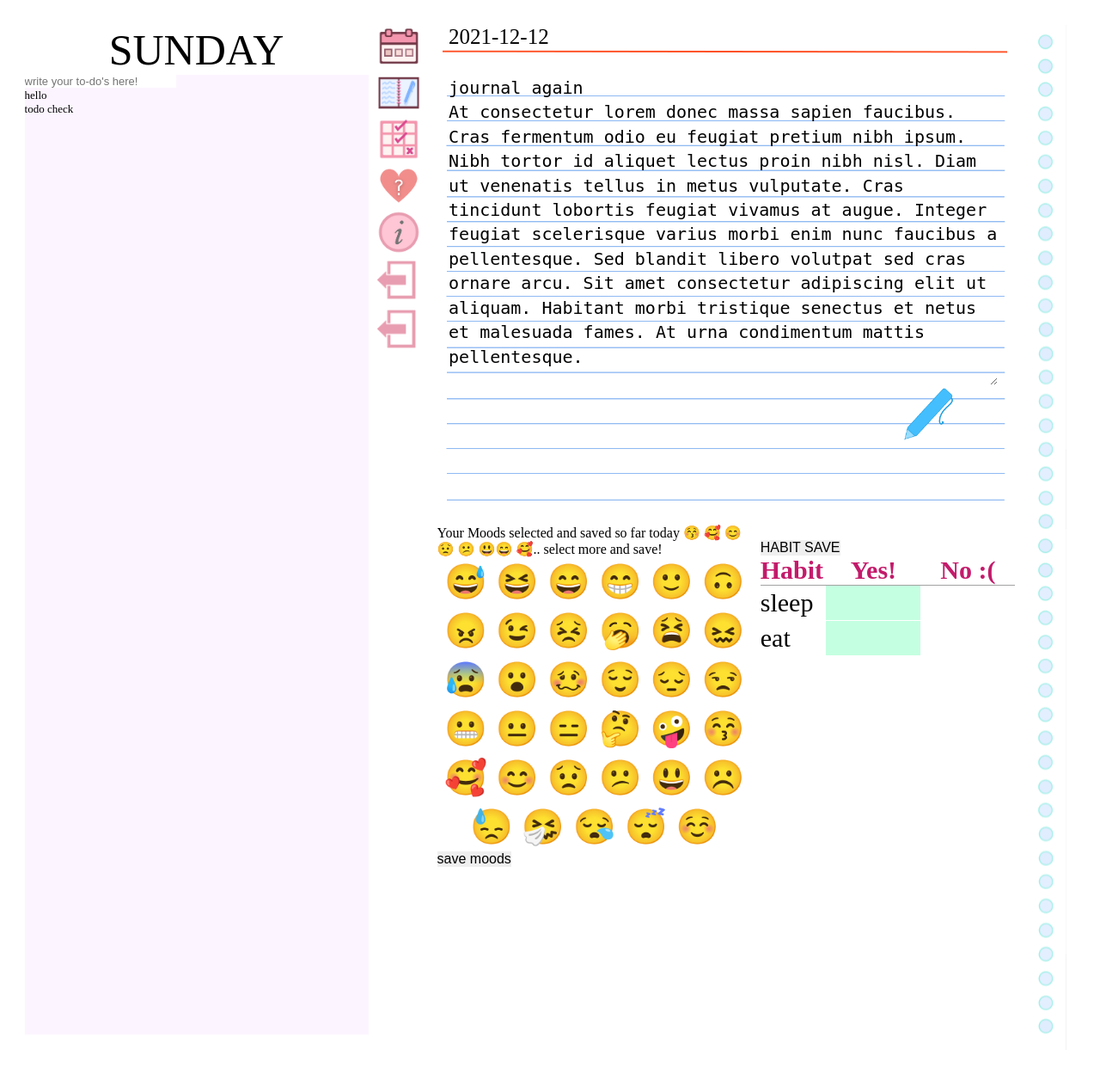
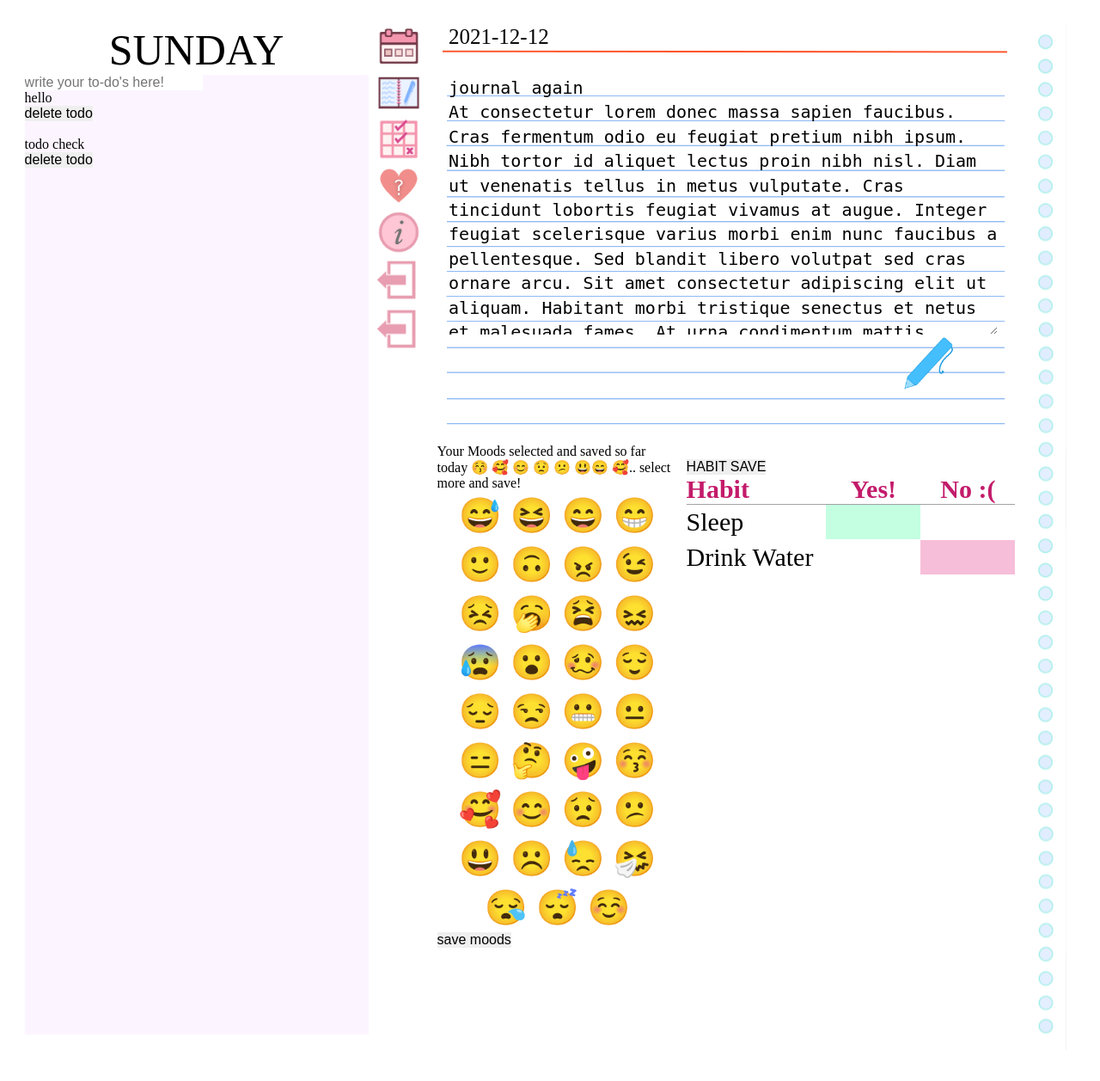
Before and after one commit to kateliberko/VirtualJournal, a Flask app: page /mainpage in a window 1280 px wide, after a click that opens the changed part. Shown: the whole page at 86% size. Run offline with Flask 2, Linux system fonts and the light colour scheme; a user stored in the database is signed in; data comes from the database, SQL or seed files in the repository; both versions use the stored data as it was after the commit.

Commit message:
ability to delete todos

```diff
--- a/JournalProject/app/routes.py
+++ b/JournalProject/app/routes.py
@@ -19,27 +19,32 @@
     todolist= Todo.query.filter_by(user_id=current_user.id)
     journal= Journal.query.filter_by(user_id=current_user.id, date_posted=todays_date).first() # will only ever be one journal
     moods = Moods.query.filter_by(user_id=current_user.id, date=todays_date).first()
-    habit = Habit.query.filter_by(user_id = current_user.id).first()
+    habit = Habit.query.filter_by(user_id = current_user.id, date = todays_date).first()
 
-    if habit is not None:
-
-        habits = Habit.query.filter_by(user_id = current_user.id)
+    if habit is not None: # habits exist for this user today
+        habits = Habit.query.filter_by(user_id = current_user.id, date = todays_date)
         return render_template("mainpage.html", todays_date=todays_date, habits=habits, count=count, journal=journal, todolist=todolist, moods=moods)
 
-    if habit is None: # if habits don't exist(first time login) we must create them
-        habitform = request.form.getlist("myhabit")
+    if habit is None: # if habits don't exist for this user today
+        # newcheck = Habit.query.filter_by(user_id = current_user.id).first()
+        # if newcheck is not None: # user has previous habits
+        #     # must make new habits with existing habit names but with todays date
+        #     print("here for error purposes")
 
-        if len(habitform)!=0:
-            for habit in habitform:
-                habitLog = Habit(habit_name= habit, user_id=current_user.id)
-                db.session.add(habitLog)
-                db.session.commit()
+        # else: # first time user, must create new habits from habit form
+            habitform = request.form.getlist("myhabit")
 
-            habitlist = Habit.query.filter_by(user_id = current_user.id)
-            return render_template("mainpage.html", todays_date=todays_date, habits=habitlist, count=count, journal=journal, todolist=todolist, moods=moods)
+            if len(habitform)!=0:
+                for habit in habitform:
+                    habitLog = Habit(habit_name= habit, user_id=current_user.id)
+                    db.session.add(habitLog)
+                    db.session.commit()
 
-        return render_template("habitcreate.html")
-    return render_template("mainpage.html", todays_date=todays_date, habits=habit, count=count, journal=journal, todolist=todolist, moods=moods)
+                habitlist = Habit.query.filter_by(user_id = current_user.id, date=todays_date)
+                return render_template("mainpage.html", todays_date=todays_date, habits=habitlist, count=count, journal=journal, todolist=todolist, moods=moods)
+
+    return render_template("habitcreate.html")
+    # return render_template("mainpage.html", todays_date=todays_date, habits=habit, count=count, journal=journal, todolist=todolist, moods=moods)
 
 
 
@@ -154,7 +159,8 @@
 @app.route("/habit/update", methods=['GET', 'POST'])
 @login_required
 def updatehabit():
-    habits = Habit.query.filter_by(user_id = current_user.id)
+    todays_date= date.today()
+    habits = Habit.query.filter_by(user_id = current_user.id, date=todays_date)
     habit0 = request.form.get("habit0")
     habit1 = request.form.get("habit1")
     if habit0 == 'True':    # makes sure to update habits according to what was selected
@@ -278,6 +284,16 @@
         return redirect(url_for('mainpage'))
     return render_template('mainpage.html')
 
+@app.route("/delete_todo/<int:todo_id>", methods=['GET', 'POST'])
+@login_required
+def delete_todo(todo_id):
+    todo = Todo.query.get_or_404(todo_id)
+    if todo.user_id != current_user.id:
+        abort(403)
+    db.session.delete(todo)
+    db.session.commit()
+    return redirect(url_for('mainpage'))
+    # return render_template('mainpage.html')
 
 
 
--- a/JournalProject/app/static/main.css
+++ b/JournalProject/app/static/main.css
@@ -241,7 +241,7 @@
 	-webkit-transition: all 350ms linear;
 	transition: all 350ms linear;
 }
-.checkbox-tools:not(:checked) + label#tool-2 {
+/* .checkbox-tools:not(:checked) + label#tool-2 {
 	background-color: var(rgb(255, 192, 227));
 }
 .checkbox-tools:checked + label#tool-2{
@@ -277,7 +277,7 @@
 }
 .checkbox-tools:checked + label#tool-5{
 	background-color: #C4FFE1;
-}
+} */
 
 .checkbox-tools:checked + label .uil,
 .checkbox-tools:not(:checked) + label .uil{
--- a/JournalProject/app/templates/mainpage.html
+++ b/JournalProject/app/templates/mainpage.html
@@ -14,15 +14,19 @@
         <div class="container">
             <div class="day">
                 <div class="title" id="dayheader"> </div>
-                <div id="content" style="font-size: small;">
+                <div id="content" style="font-size: medium;">
                     <form action="/add_todo" method="POST">
                         <input type="text" id="todo" onKeyPress="return checkSubmit(event)" placeholder="write your to-do's here!" name="todo"><br>
                     </form>
                     {% for todo in todolist %}
-                    <div>
-                        <label for="task1">{{ todo.task }} </br></label>
-                        <input type="checkbox" name="task" id="task1">
+                    <div class="todo">
+                        <form action="{{ url_for('delete_todo', todo_id=todo.id) }}" method="POST">
+                            <input type="checkbox" id="{{todo.id}}" name="{{todo.id}}" value="{{todo.id}}"> <!-- NOT SHOWING UP?-->
+                            <label for="{{todo.id}}"> {{todo.task}}</label>
+                            <input type="submit" value="delete todo"><br>
+                        </form>
                     </div>
+                    </br>
                     {% endfor %}
                 </div>
 
```
Also changed, not shown: JournalProject/app/virtualjournal.db.
